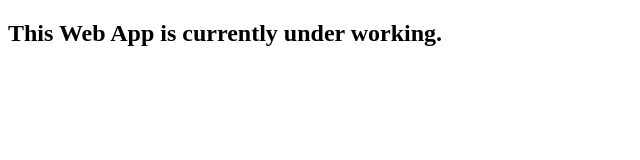
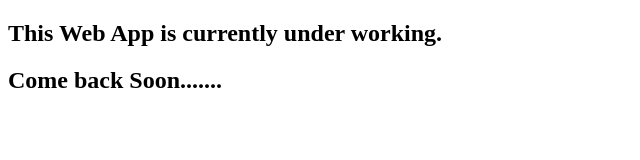
Before and after one commit to 13-aniket/13-aniket.github.io, a plain HTML site: page index.html in a window 1280 px wide. Shown: the whole page, without its empty margins (0-640 px from the left). Drawn offline with Linux system fonts and the light colour scheme.

Commit message:
update index.html
add txt

```diff
--- a/index.html
+++ b/index.html
@@ -8,5 +8,6 @@
 </head>
 <body>
     <h2> This Web App is currently under working. </h2>
+    <h2> Come back Soon.......</h2>
 </body>
 </html>
```
